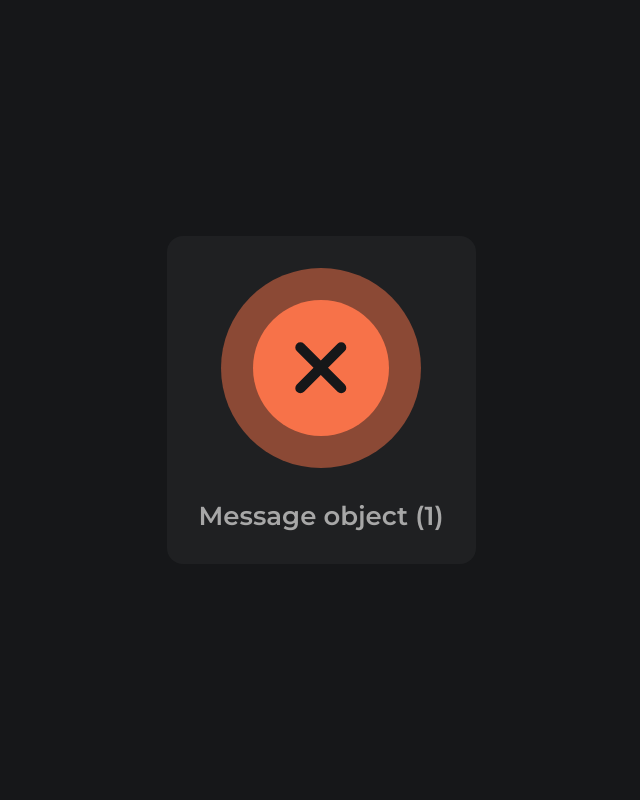
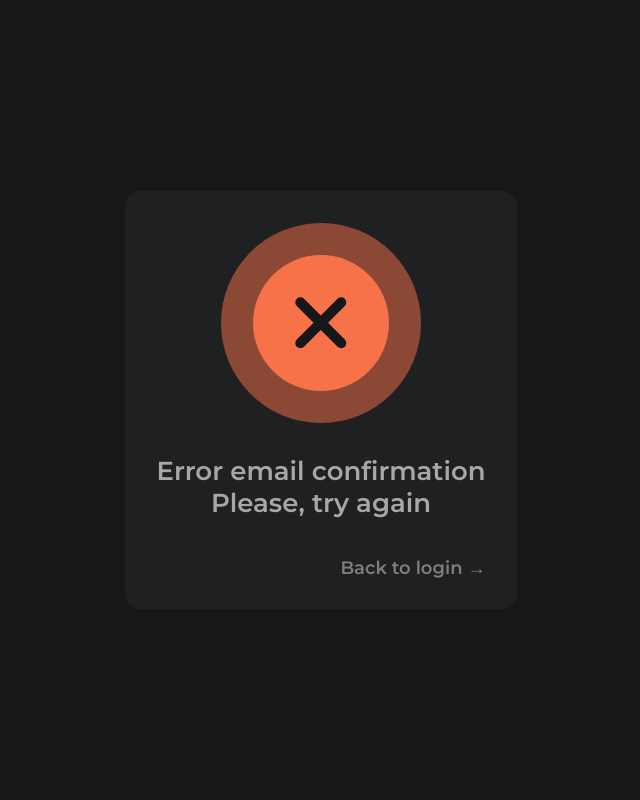
Before and after one commit to pavelhardzei/messenger, a Django app: template app/templates/verification/email_verification.html in a window 1280 px wide. Shown: the whole page, without its empty margins (319-959 px from the left). Run offline with Django 3.2, Linux system fonts and the light colour scheme; tables that the repository leaves empty hold one stand-in row (values such as "Sample post"); the template is opened without the code that fills it: values that come from a table or form of the project are taken from there, most other values are stand-ins (such as "Sample title", 1, 10 or a date in 2020).

Commit message:
added link to login page

```diff
--- a/app/templates/verification/email_verification.html
+++ b/app/templates/verification/email_verification.html
@@ -14,6 +14,9 @@
 
             --main-title-color: rgb(255, 255, 255);
             --second-title-color: rgb(167, 167, 167);
+            --third-title-color: rgb(167, 167, 167, 0.7);
+
+            --primary-color: rgb(67, 160, 255);
 
             --success-color: rgba(110, 207, 151, 1);
             --success-color-5: rgba(110, 207, 151, 0.5);
@@ -137,6 +140,27 @@
             fill: var(--main-background-color);
             stroke: var(--main-background-color);
         }
+
+        .page__card_link {
+            margin-top: 40px;
+            width: 100%;
+            font-size: 18px;
+            font-weight: 600;
+            text-decoration: none;
+            text-align: right;
+            color: var(--third-title-color);
+            transition: color 0.5s;
+            line-height: 18px;
+
+
+            animation-name: scale;
+            animation-duration: 1.5s;
+        }
+
+        .page__card_link:hover {
+            color: var(--primary-color);
+            transition: fill 0.5s;
+        }
     </style>
 </head>
 <body>
@@ -153,8 +177,9 @@
                 </div>
             </div>
             <h2 class="page__card_title">
-                {{ message }}
+                Successful <br> email confirmation
             </h2>
+            <a href="{{ redirect }}" class="page__card_link">Back to login &#8594;</a>
         </div>
         {% else %}
         <div class="page__card">
@@ -168,8 +193,10 @@
                 </div>
             </div>
             <h2 class="page__card_title">
-                {{ message }}
+                Error email confirmation <br>
+                Please, try again
             </h2>
+            <a href="{{ redirect }}" class="page__card_link">Back to login &#8594;</a>
         </div>
         {% endif %}
     </div>
```
Also changed, not shown: app/users/views.py (+3 -4 lines).
